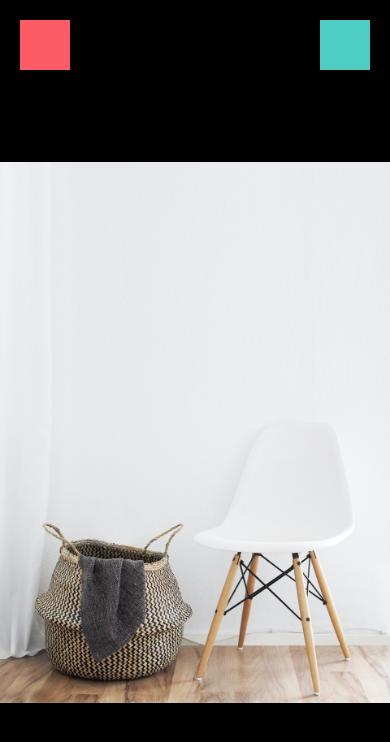
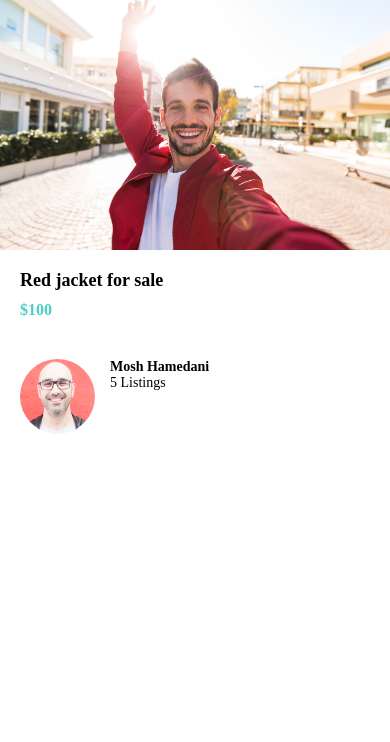
Before and after one commit to paul-mcaviney/donewithit-tutorial, a React Native app: screen / in a window 390 px wide. Shown: the top 742 px of the page. Built offline with nearby package versions, Linux system fonts and the light colour scheme.

Commit message:
Create ListingdetailsScreen

```diff
--- a/App.js
+++ b/App.js
@@ -8,7 +8,14 @@ import AppText from "./app/components/AppText";
 import AppButton from "./app/components/AppButton";
 import colors from "./app/config/colors";
 import Card from "./app/components/Card";
+import ListingDetailsScreen from "./app/screens/ListingDetailsScreen";
 
 export default function App() {
-  return <ViewImageScreen />;
+  return (
+    <ListingDetailsScreen
+      imageUri={require("./app/assets/jacket.jpg")}
+      title="Red jacket for sale"
+      subTitle="$100"
+    />
+  );
 }
--- /dev/null
+++ b/app/screens/ListingDetailsScreen.jsx
@@ -0,0 +1,60 @@
+import { Image, StyleSheet, View } from "react-native";
+
+import AppText from "../components/AppText";
+import colors from "../config/colors";
+
+export default function ListingDetailsScreen({ imageUri, title, subTitle }) {
+  return (
+    <View>
+      <Image source={imageUri} style={styles.image} />
+      <View style={styles.textContainer}>
+        <AppText style={styles.title}>{title}</AppText>
+        <AppText style={styles.subTitle}>{subTitle}</AppText>
+      </View>
+      <View style={styles.authorContainer}>
+        <Image
+          source={require("../assets/mosh.jpg")}
+          style={styles.authorImage}
+        />
+        <View>
+          <AppText style={styles.authorName}>Mosh Hamedani</AppText>
+          <AppText>5 Listings</AppText>
+        </View>
+      </View>
+    </View>
+  );
+}
+
+const styles = StyleSheet.create({
+  authorContainer: {
+    width: "100%",
+    flexDirection: "row",
+    columnGap: 15,
+    padding: 20,
+  },
+  authorImage: {
+    width: 75,
+    height: 75,
+    borderRadius: 50,
+  },
+  authorName: {
+    fontWeight: "bold",
+  },
+  image: {
+    width: "100%",
+    height: 250,
+  },
+  subTitle: {
+    fontSize: 16,
+    fontWeight: "bold",
+    color: colors.secondary,
+  },
+  textContainer: {
+    padding: 20,
+    rowGap: 10,
+  },
+  title: {
+    fontSize: 18,
+    fontWeight: "bold",
+  },
+});
--- a/app/screens/ViewImageScreen.jsx
+++ b/app/screens/ViewImageScreen.jsx
@@ -1,12 +1,6 @@
-import {
-  Image,
-  Platform,
-  SafeAreaView,
-  StatusBar,
-  StyleSheet,
-  Text,
-  View,
-} from "react-native";
+import { Image, SafeAreaView, StatusBar, StyleSheet, View } from "react-native";
+
+import MaterialCommunityIcons from "@expo/vector-icons/MaterialCommunityIcons";
 
 import colors from "../config/colors";
 
@@ -15,8 +9,18 @@ export default function ViewImageScreen() {
     <SafeAreaView style={styles.container}>
       <StatusBar />
       <View style={styles.buttonContainer}>
-        <View style={styles.closeIcon} />
-        <View style={[styles.deleteIcon, { backgroundColor: "#4ECDC4" }]} />
+        <MaterialCommunityIcons
+          name="close"
+          size={32}
+          color="white"
+          style={styles.closeIcon}
+        />
+        <MaterialCommunityIcons
+          name="trash-can-outline"
+          size={32}
+          color="white"
+          style={styles.deleteIcon}
+        />
       </View>
       <Image
         source={require("../assets/chair.jpg")}
@@ -37,7 +41,6 @@ const styles = StyleSheet.create({
     paddingRight: 20,
   },
   closeIcon: {
-    backgroundColor: colors.primary,
     width: 50,
     height: 50,
   },
@@ -50,7 +53,6 @@ const styles = StyleSheet.create({
     // paddingTop: Platform.OS === "android" ? StatusBar.currentHeight : 0,
   },
   deleteIcon: {
-    backgroundColor: colors.secondary,
     width: 50,
     height: 50,
   },
```
